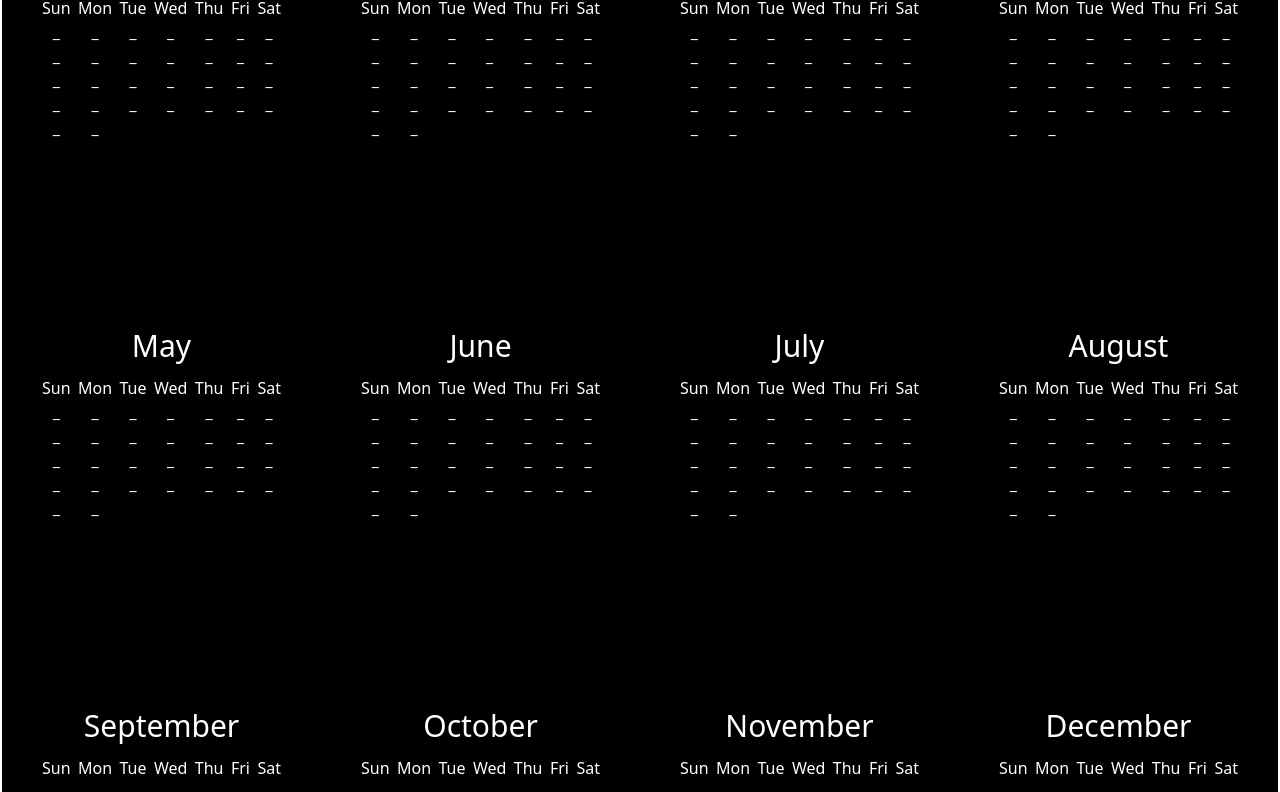
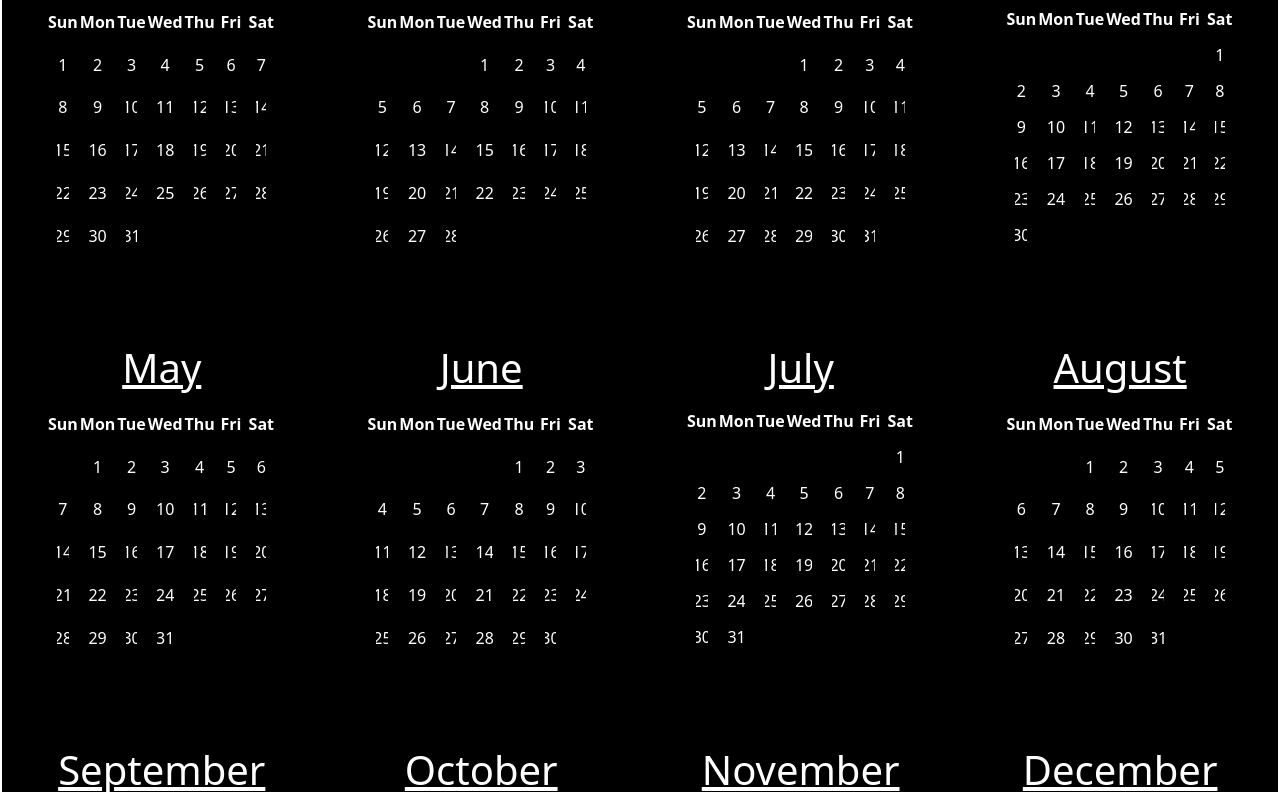
Before and after one commit to Sachin-Dashzer/Javascript-projects, a plain HTML site: page calender/index.html in a window 1280 px wide. Shown: the part 572-1364 px from the top of the page. Drawn offline with Linux system fonts and the light colour scheme.

Commit message:
calender project completed

```diff
--- a/calender/index.html
+++ b/calender/index.html
@@ -5,6 +5,29 @@
     <meta name="viewport" content="width=device-width, initial-scale=1.0">
     <title>Moond selector meal</title>
     <link rel="stylesheet" href="./style.css">
+
+    <style>
+        caption{
+            font-size: 40px;
+            margin-bottom: 10px;
+            text-decoration: underline;
+        }
+
+
+
+        td{
+            border: 10px solid transparent;
+            border-radius: 10%;
+            overflow: hidden;
+            cursor: pointer;
+            transition: all 0.4s ease-in-out;
+        }
+        .active{
+            background-color: transparent;
+        }
+    </style>
+
+
 </head>
 <body class="bg-black text-white">
 
@@ -16,7 +39,7 @@
 
         <h4 class="text-3xl mb-6 underline">Select Your Mood here</h4>
 
-        <div class="moondbox">
+        <div class="moodbox">
             <div class="emoji inline-block p-1 bg-red-700 mx-4 w-12 h-12 overflow-hidden rounded-full"><svg class="w-full h-full" xmlns="http://www.w3.org/2000/svg" viewBox="0 0 512 512"><!--!Font Awesome Free 6.5.2 by @fontawesome - https://fontawesome.com License - https://fontawesome.com/license/free Copyright 2024 Fonticons, Inc.--><path d="M256 48a208 208 0 1 1 0 416 208 208 0 1 1 0-416zm0 464A256 256 0 1 0 256 0a256 256 0 1 0 0 512zm72.4-118.5c9.7-9 10.2-24.2 1.2-33.9C315.3 344.3 290.6 328 256 328s-59.3 16.3-73.5 31.6c-9 9.7-8.5 24.9 1.2 33.9s24.9 8.5 33.9-1.2c7.4-7.9 20-16.4 38.5-16.4s31.1 8.5 38.5 16.4c9 9.7 24.2 10.2 33.9 1.2zM176.4 272c17.7 0 32-14.3 32-32c0-1.5-.1-3-.3-4.4l10.9 3.6c8.4 2.8 17.4-1.7 20.2-10.1s-1.7-17.4-10.1-20.2l-96-32c-8.4-2.8-17.4 1.7-20.2 10.1s1.7 17.4 10.1 20.2l30.7 10.2c-5.8 5.8-9.3 13.8-9.3 22.6c0 17.7 14.3 32 32 32zm192-32c0-8.9-3.6-17-9.5-22.8l30.2-10.1c8.4-2.8 12.9-11.9 10.1-20.2s-11.9-12.9-20.2-10.1l-96 32c-8.4 2.8-12.9 11.9-10.1 20.2s11.9 12.9 20.2 10.1l11.7-3.9c-.2 1.5-.3 3.1-.3 4.7c0 17.7 14.3 32 32 32s32-14.3 32-32z"/></svg></div>
             <div class="emoji inline-block p-1 bg-green-500 mx-4 w-12 h-12 overflow-hidden rounded-full"><svg class="w-full h-full" xmlns="http://www.w3.org/2000/svg" viewBox="0 0 512 512"><!--!Font Awesome Free 6.5.2 by @fontawesome - https://fontawesome.com License - https://fontawesome.com/license/free Copyright 2024 Fonticons, Inc.--><path d="M464 256A208 208 0 1 0 48 256a208 208 0 1 0 416 0zM0 256a256 256 0 1 1 512 0A256 256 0 1 1 0 256zM174.6 384.1c-4.5 12.5-18.2 18.9-30.7 14.4s-18.9-18.2-14.4-30.7C146.9 319.4 198.9 288 256 288s109.1 31.4 126.6 79.9c4.5 12.5-2 26.2-14.4 30.7s-26.2-2-30.7-14.4C328.2 358.5 297.2 336 256 336s-72.2 22.5-81.4 48.1zM144.4 208a32 32 0 1 1 64 0 32 32 0 1 1 -64 0zm192-32a32 32 0 1 1 0 64 32 32 0 1 1 0-64z"/></svg></div>
             <div class="emoji inline-block p-1 bg-white mx-4 w-12 h-12 overflow-hidden rounded-full"><svg class="w-full h-full" xmlns="http://www.w3.org/2000/svg" viewBox="0 0 512 512"><!--!Font Awesome Free 6.5.2 by @fontawesome - https://fontawesome.com License - https://fontawesome.com/license/free Copyright 2024 Fonticons, Inc.--><path d="M256 48a208 208 0 1 0 0 416 208 208 0 1 0 0-416zM512 256A256 256 0 1 1 0 256a256 256 0 1 1 512 0zM144.4 208a32 32 0 1 1 64 0 32 32 0 1 1 -64 0zm192-32a32 32 0 1 1 0 64 32 32 0 1 1 0-64z"/></svg></div>
--- a/calender/main.js
+++ b/calender/main.js
@@ -1,57 +1,77 @@
+
+function generateCalendar(year) {
+    const months = ['January', 'February', 'March', 'April', 'May', 'June', 'July', 'August', 'September', 'October', 'November', 'December'];
+    const calendarDiv = document.querySelector(".calender-box");
+
+    for (let i = 0; i < months.length; i++) {
+        const month = months[i];
+        const daysInMonth = new Date(year, i + 1, 0).getDate();
+        const monthTable = document.createElement('table');
+        const monthHeader = document.createElement('caption');
+        monthHeader.textContent = month;
+        monthTable.appendChild(monthHeader);
+
+        // Create table header for days of the week
+        const daysOfWeek = ['Sun', 'Mon', 'Tue', 'Wed', 'Thu', 'Fri', 'Sat'];
+        const headerRow = document.createElement('tr');
+        for (const day of daysOfWeek) {
+            const th = document.createElement('th');
+            th.textContent = day;
+            headerRow.appendChild(th);
+        }
+        monthTable.appendChild(headerRow);
+
+        // Calculate starting day of the month
+        const firstDay = new Date(year, i, 1).getDay();
+
+        // Create table rows for each week
+        let currentDay = 1;
+        for (let j = 0; j < 6; j++) {
+            const weekRow = document.createElement('tr');
+            for (let k = 0; k < 7; k++) {
+                const dayCell = document.createElement('td');
+                if (j === 0 && k < firstDay) {
+                    dayCell.textContent = '';
+                } else if (currentDay > daysInMonth) {
+                    break;
+                } else {
+                    dayCell.textContent = currentDay;
+                    currentDay++;
+                }
+                weekRow.appendChild(dayCell);
+            }
+            monthTable.appendChild(weekRow);
+        }
+        calendarDiv.appendChild(monthTable);
+    }
+}
+
+generateCalendar(2023);
 
 
 
-let container = document.querySelector(".calender-box");
-
-const month = [
-    "January",
-    "February",
-    "March",
-    "April",
-    "May",
-    "June",
-    "July",
-    "August",
-    "September",
-    "October",
-    "November",
-    "December"
-];
 
 
 
-for (let i = 0; i < 12; i++) {
 
-    container.innerHTML += ` <div class="month-box box-${i} h-[300px]">
-                                <h3 class="text-3xl my-3">${month[i]}</h3>
-                                <div class="week-box flex justify-between">
-                                    <div class="days">
-                                        <h5>Sun</h5>
-                                    </div>
-                                    <div class="days">
-                                        <h5>Mon</h5>
-                                    </div>
-                                    <div class="days">
-                                        <h5>Tue</h5>
-                                    </div>
-                                    <div class="days">
-                                        <h5>Wed</h5>
-                                    </div>
-                                    <div class="days">
-                                        <h5>Thu</h5>
-                                    </div>
-                                    <div class="days">
-                                        <h5>Fri</h5>
-                                    </div>
-                                    <div class="days">
-                                        <h5>Sat</h5>
-                                    </div>
-                                </div>
-                            </div>
-                            `
+let temp = "yellow";
+
+const btncolor = ["red" , "green" , "white" , "pink" , "yellow"];
 
 
-}
+const btns = document.querySelectorAll(".moodbox .emoji");
+
+
+btns.forEach((index , i)=>{
+
+    index.style.cursor = "pointer";
+
+    index.addEventListener('click' , function(){
+
+        temp = btncolor[i];
+    })
+
+})
 
 
 
@@ -61,22 +81,17 @@ for (let i = 0; i < 12; i++) {
 
 
 
-for(let i = 0; i < 12; i++){
-    let j = 0;
-    const week = document.querySelectorAll(`.box-${i} .week-box .days`);
 
-    for (let i = 1; i <= 30; i++) {
+const markdate = document.querySelectorAll("td");
+
+markdate.forEach((index) => {
 
 
-        week[j].innerHTML += `<p>_</p>`
+    index.addEventListener('click' , function(){
 
+        let colortd = temp;
 
-        if (j == 6) {
-            j = -1;
-        }
-
-        j++;
-
-    }
-
-}
+        this.style.backgroundColor = colortd;
+        this.style.color = "black";
+    })
+})
--- a/tailwind.config.js
+++ b/tailwind.config.js
@@ -1,6 +1,6 @@
 /** @type {import('tailwindcss').Config} */
 module.exports = {
-  content: ["./calender/*.html"],
+  content: ["./calender/*.{html,js}"],
   theme: {
     extend: {},
   },
```
Also changed, not shown: calender/style.css.
